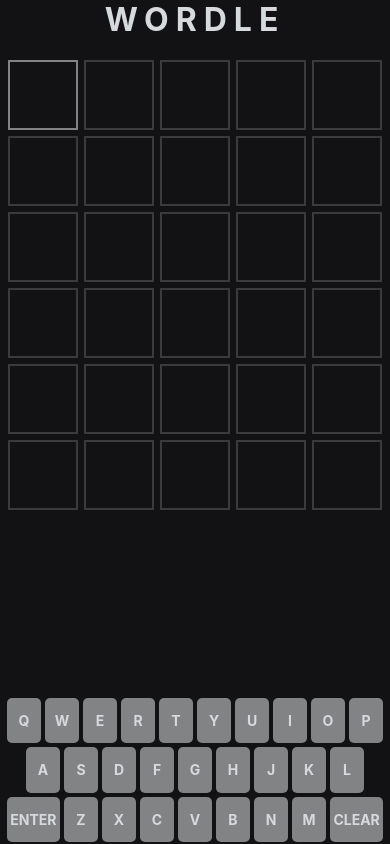
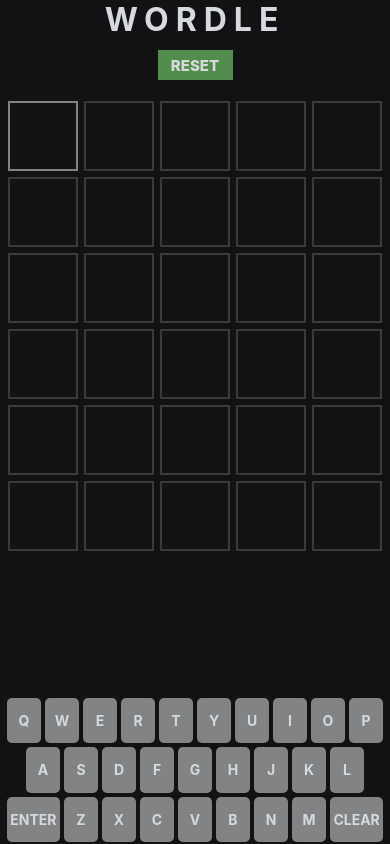
Before and after one commit to distinctmind/wordle, a React Native app: screen / in a window 390 px wide. Built offline with nearby package versions, Linux system fonts and the light colour scheme.

Commit message:
Added reset functionality, for testing purposes and for fun.

```diff
--- /dev/null
+++ b/src/components/EndScreen/EndScreen.js
@@ -0,0 +1,29 @@
+import React from "react";
+import { Text, View, StyleSheet, Modal } from "react-native";
+
+function EndScreen({ gameState }) {
+  return (
+    <Modal>
+      <View style={styles.modal}>
+        <View style={styles.modalView}>
+          <Text>Hello</Text>
+        </View>
+      </View>
+    </Modal>
+  );
+}
+
+const styles = StyleSheet.create({
+  modal: {
+    flex: 1,
+    justifyContent: "center",
+    alignItems: "center",
+  },
+  modalView: {
+    backgroundColor: "black",
+    width: "80%",
+    height: "50%",
+  },
+});
+
+export default EndScreen;
--- a/src/components/Game/Game.js
+++ b/src/components/Game/Game.js
@@ -1,16 +1,27 @@
 import { useEffect, useState } from "react";
-import { Text, ScrollView, View, Alert } from "react-native";
+import {
+  Text,
+  ScrollView,
+  View,
+  Alert,
+  ActivityIndicator,
+  Button,
+  Pressable,
+} from "react-native";
 import AsyncStorage from "@react-native-async-storage/async-storage";
 import * as Clipboard from "expo-clipboard";
 
 import { colors, colorsToEmoji, CLEAR, ENTER } from "../../constants";
-import { copyArray, getDayOfTheYear } from "../../utils/index";
+import { copyArray, getDayKey } from "../../utils/index";
+import EndScreen from "../EndScreen/EndScreen";
 import styles from "./Game.styles";
 import Keyboard from "../Keyboard/Keyboard";
 
 const word = "hello";
 const letters = word.split("");
 const NUMBER_OF_TRIES = 6;
+
+const dayKey = getDayKey();
 
 const initializeRows = () => {
   return new Array(NUMBER_OF_TRIES).fill(new Array(letters.length).fill(""));
@@ -20,43 +31,78 @@
   const [rows, setRows] = useState(initializeRows());
   const [curRow, setCurRow] = useState(0);
   const [curCol, setCurCol] = useState(0);
-  const [gameState, setGameState] = useState();
+  const [gameState, setGameState] = useState("playing");
+  const [loaded, setLoaded] = useState(false);
 
+  //When we first mount the component, read the game state from cache
   useEffect(() => {
-    const getRows = async () => {
-      const cachedGame = await AsyncStorage.getItem("game");
-      if (cachedGame) {
-        const { rows, curRow, curCol, gameState } = JSON.parse(cachedGame);
-        setRows(rows);
-        setCurRow(curRow);
-        setCurCol(curCol);
-        setGameState(gameState);
-      } else {
-        setGameState("playing");
-      }
-    };
-    // AsyncStorage.setItem("game", "");
-    getRows();
+    //AsyncStorage.setItem("game", "");
+    readGameState();
   }, []);
 
+  //When user clicks enter, we check to see if they won or lost and update accordingly
   useEffect(() => {
-    if (curRow > 0 && !(gameState !== "playing")) {
+    if (curRow > 0 && gameState === "playing") {
       checkGameState();
     }
   }, [curRow]);
 
+  /* Whenever any state variable changes, we persist it to the cache
+  so if user exits apps, the data will still be available. */
   useEffect(() => {
-    cacheGame();
+    if (loaded) persistGameState();
   }, [rows, curRow, curCol, gameState]);
 
-  const cacheGame = async () => {
-    const game = JSON.stringify({
-      rows: rows,
-      curRow: curRow,
-      curCol: curCol,
-      gameState: gameState,
-    });
-    AsyncStorage.setItem("game", game);
+  const resetGame = async () => {
+    const dataForToday = {
+      rows: initializeRows(),
+      curRow: 0,
+      curCol: 0,
+      gameState: "playing",
+    };
+    setRows(dataForToday.rows);
+    setCurRow(dataForToday.curRow);
+    setCurCol(dataForToday.curCol);
+    setGameState(dataForToday.gameState);
+  };
+
+  const persistGameState = async () => {
+    const dataForToday = {
+      rows,
+      curRow,
+      curCol,
+      gameState,
+    };
+
+    try {
+      let existingStateString = await AsyncStorage.getItem("game");
+      const existingState = existingStateString
+        ? JSON.parse(existingStateString)
+        : {};
+      existingState[dayKey] = dataForToday;
+      const dataString = JSON.stringify(existingState);
+      await AsyncStorage.setItem("game", dataString);
+    } catch (e) {
+      console.log("Error persisting game state to Async Storage", e);
+    }
+  };
+
+  const readGameState = async () => {
+    try {
+      const gameStateString = await AsyncStorage.getItem("game");
+      console.log(gameStateString);
+      if (gameStateString) {
+        const game = JSON.parse(gameStateString);
+        const todaysGame = game[dayKey];
+        setRows(todaysGame.rows);
+        setCurRow(todaysGame.curRow);
+        setCurCol(todaysGame.curCol);
+        setGameState(todaysGame.gameState);
+      }
+    } catch (e) {
+      console.log("Error getting game state from Async Storage", e);
+    }
+    setLoaded(true);
   };
 
   const checkGameState = () => {
@@ -66,6 +112,7 @@
       setGameState("won");
       return Alert.alert("Congrats", "You Won!!!", [
         { text: "Share", onPress: shareScore },
+        { text: "Cancel" },
       ]);
     }
     if (curRow === rows.length) {
@@ -144,8 +191,14 @@
     );
   };
 
+  if (!loaded) return <ActivityIndicator />;
+
   return (
     <>
+      <Pressable onPress={() => resetGame()} style={styles.resetButton}>
+        <Text style={styles.resetText}>Reset</Text>
+      </Pressable>
+      {/* {gameState !== "playing" && <EndScreen gameState={gameState} />} */}
       <ScrollView style={styles.map}>
         {rows.map((row, i) => (
           <View key={`row-${i}`} style={styles.row}>
--- a/src/components/Game/Game.styles.js
+++ b/src/components/Game/Game.styles.js
@@ -11,6 +11,20 @@
     alignSelf: "stretch",
     flexDirection: "row",
     justifyContent: "center",
+  },
+  resetButton: {
+    marginTop: 11,
+    backgroundColor: colors.primary,
+    width: 75,
+    height: 30,
+    justifyContent: "center",
+    alignItems: "center",
+  },
+  resetText: {
+    color: colors.lightgrey,
+    fontSize: 15,
+    fontWeight: "800",
+    textTransform: "uppercase",
   },
   cell: {
     aspectRatio: 1,
--- a/src/utils/index.js
+++ b/src/utils/index.js
@@ -10,3 +10,9 @@
   const day = Math.floor(diff / oneDay);
   return day;
 };
+
+export const getDayKey = () => {
+  const d = new Date();
+  let year = d.getFullYear();
+  return `day-${getDayOfTheYear()}-${year}`;
+};
```
Also changed, not shown: src/utils/cache.js (added).
